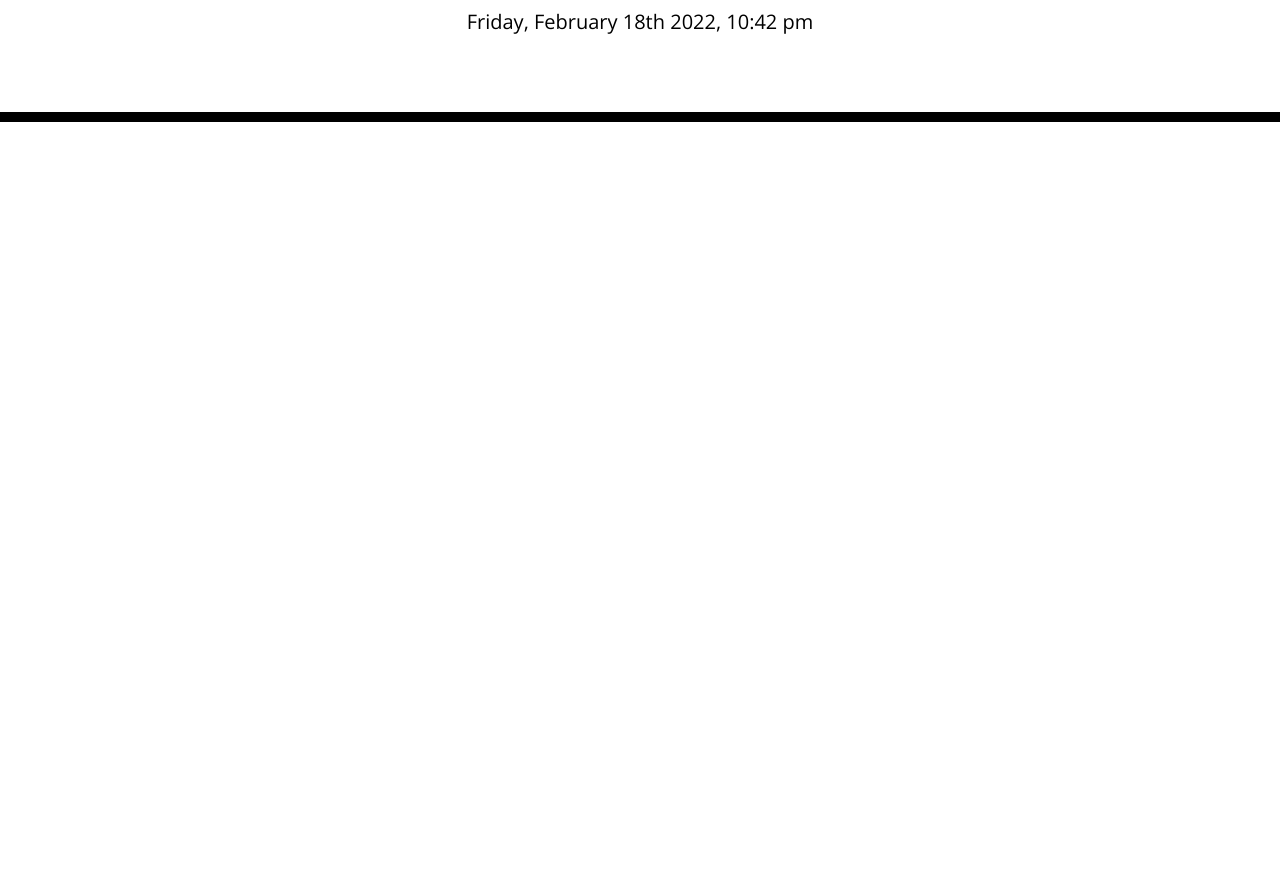
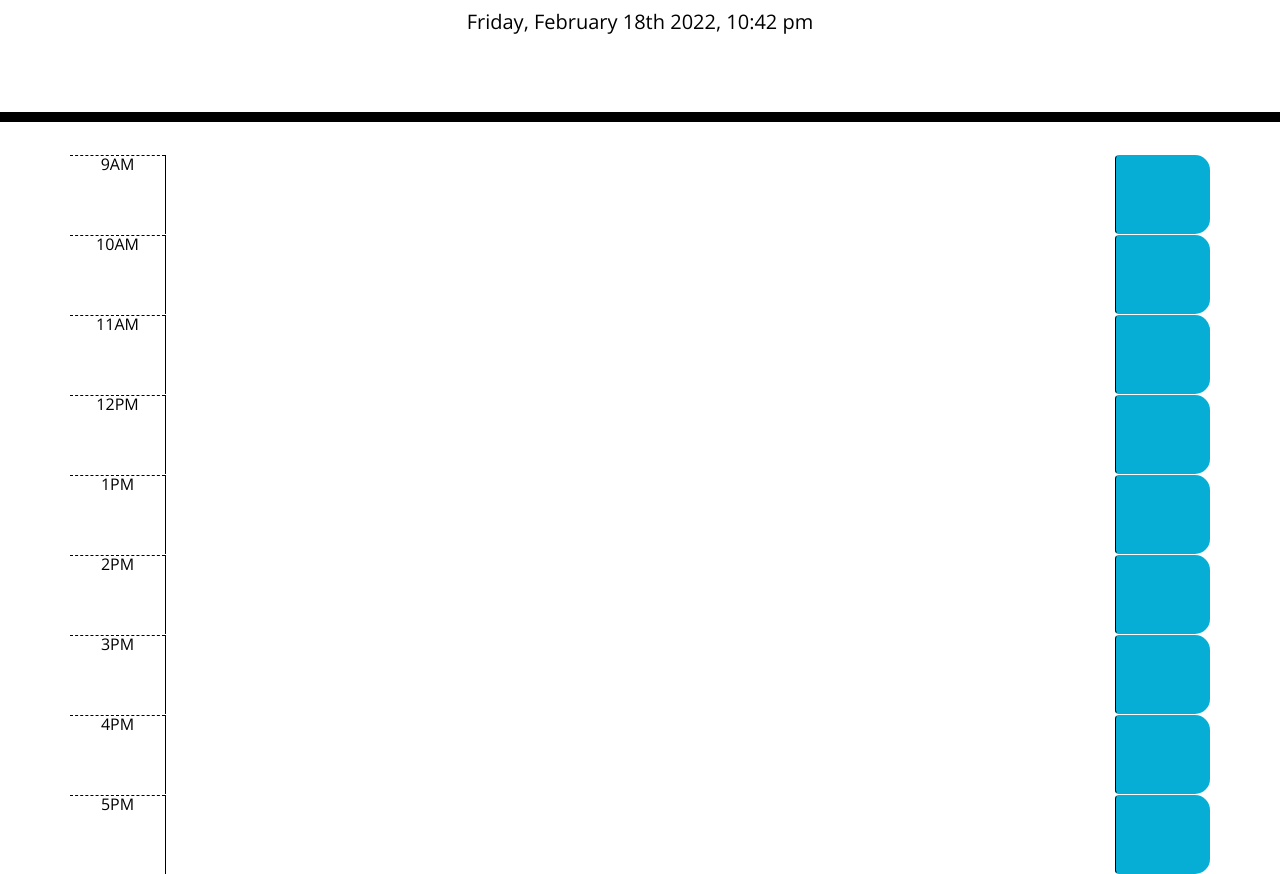
Before and after one commit to Ccatalyst/Dayplanner, a plain HTML site: page Develop/index.html in a window 1280 px wide. Shown: the part 182-1056 px from the top of the page. Before the commit the page ends 800 px from the top, so only its background shows below. Drawn offline with nearby package versions, Linux system fonts and the light colour scheme.

Commit message:
added local storage functionality, as well as html elements for structure of page

```diff
--- a/Develop/index.html
+++ b/Develop/index.html
@@ -30,7 +30,51 @@
 		</header>
 		<div class="container">
 			<!-- Timeblocks go here -->
-
+			<div id="9" class="time-block row">
+				<div class="hour col-md-1">9AM</div>
+				<textarea class="description col-md-10"></textarea>
+				<div class="saveBtn col-md-1 btn"></div>
+			</div>
+			<div id="10" class="time-block row">
+				<div class="hour col-md-1">10AM</div>
+				<textarea class="description col-md-10"></textarea>
+				<div class="saveBtn col-md-1 btn"></div>
+			</div>
+			<div id="11" class="time-block row">
+				<div class="hour col-md-1">11AM</div>
+				<textarea class="description col-md-10"></textarea>
+				<div class="saveBtn col-md-1 btn"></div>
+			</div>
+			<div id=12" class="time-block row">
+				<div class="hour col-md-1">12PM</div>
+				<textarea class="description col-md-10"></textarea>
+				<div class="saveBtn col-md-1 btn"></div>
+			</div>
+			<div id="13" class="time-block row">
+				<div class="hour col-md-1">1PM</div>
+				<textarea class="description col-md-10"></textarea>
+				<div class="saveBtn col-md-1 btn"></div>
+			</div>
+			<div id="14" class="time-block row">
+				<div class="hour col-md-1">2PM</div>
+				<textarea class="description col-md-10"></textarea>
+				<div class="saveBtn col-md-1 btn"></div>
+			</div>
+			<div id="15" class="time-block row">
+				<div class="hour col-md-1">3PM</div>
+				<textarea class="description col-md-10"></textarea>
+				<div class="saveBtn col-md-1 btn"></div>
+			</div>
+			<div id="16" class="time-block row">
+				<div class="hour col-md-1">4PM</div>
+				<textarea class="description col-md-10"></textarea>
+				<div class="saveBtn col-md-1 btn"></div>
+			</div>
+			<div id="17" class="time-block row">
+				<div class="hour col-md-1">5PM</div>
+				<textarea class="description col-md-10"></textarea>
+				<div class="saveBtn col-md-1 btn"></div>
+			</div>
 		</div>
 
 		<script src="https://cdnjs.cloudflare.com/ajax/libs/jquery/3.2.1/jquery.min.js"></script>
--- a/Develop/script.js
+++ b/Develop/script.js
@@ -1,12 +1,32 @@
 var today = moment();
+var hour = moment().hours();
 
-
+// current day displayed (moment)
 var currentDay = today.format("dddd, MMMM Do YYYY, h:mm a");
 $("#currentDay").text(currentDay);
 
+// time blocks are coded for if the time has passed or not in the day(moment)
+function timeCompare() {
+	$(".time-block").each(function () {
+		var hourBlock = $(this).attr("id");
+	});
+}
 
-// current day displayed (moment)
-// time blocks are coded for if the time has passed or not in the day(moment)
 // clicking into a timeblock allows for entering an event in that block
 // hitting save on that timeblock stores the event in local Storage
+$(".saveBtn").on("click", function () {
+	var timeKey = $(this).parent().attr("id");
+	var textValue = $(this).siblings("textarea").val();
+
+	localStorage.setItem(timeKey, textValue);
+});
 // saved events persist on page refresh
+$("#9 textarea").val(localStorage.getItem("9"));
+$("#10 textarea").val(localStorage.getItem("10"));
+$("#11 textarea").val(localStorage.getItem("11"));
+$("#12 textarea").val(localStorage.getItem("12"));
+$("#13 textarea").val(localStorage.getItem("13"));
+$("#14 textarea").val(localStorage.getItem("14"));
+$("#15 textarea").val(localStorage.getItem("15"));
+$("#16 textarea").val(localStorage.getItem("16"));
+$("#17 textarea").val(localStorage.getItem("17"));
```
